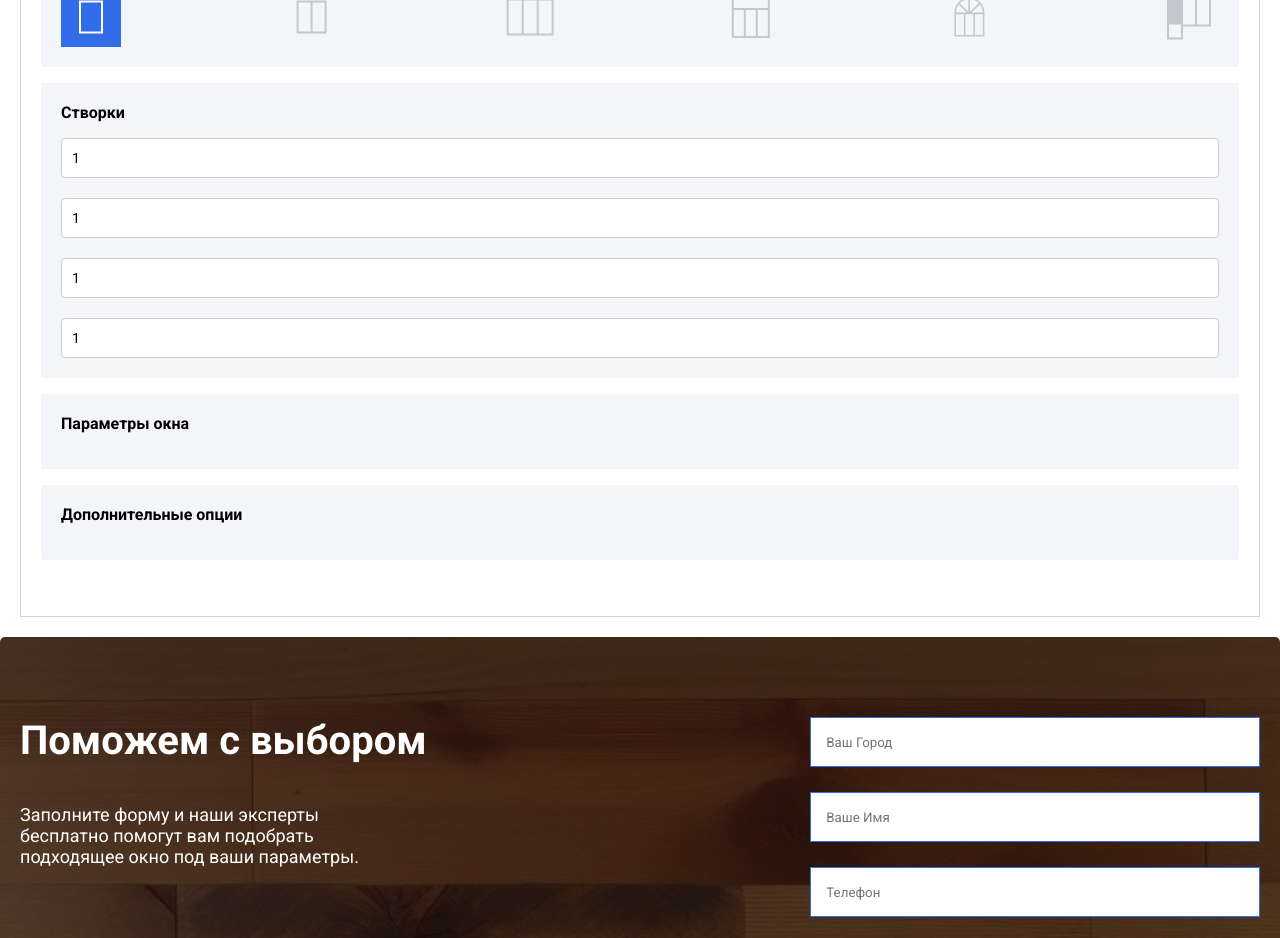
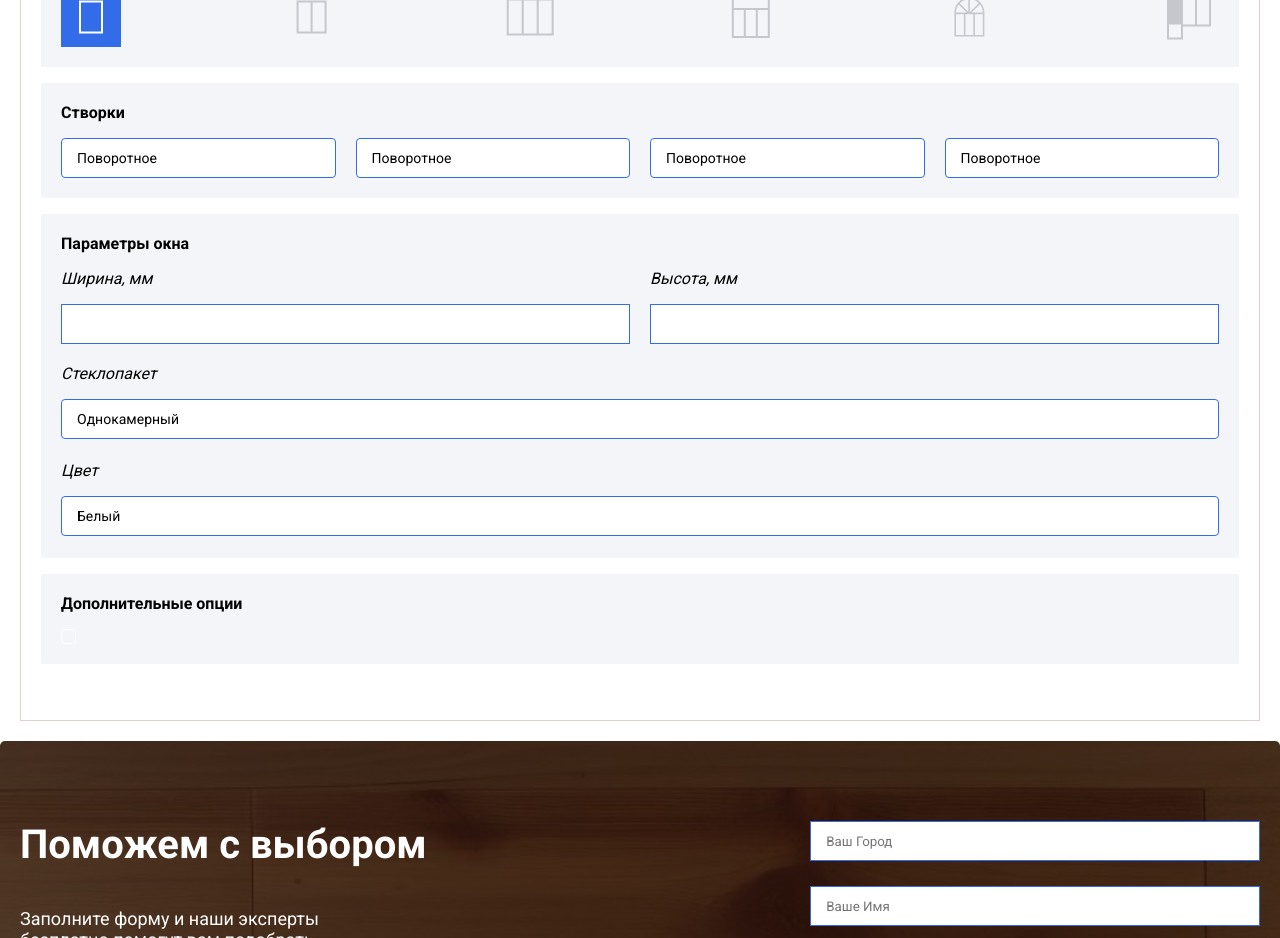
Before and after one commit to abdulaev05/wba, a Next.js app: page /calc in a window 1280 px wide. Shown: the part 860-1798 px from the top of the page. Built offline with nearby package versions, Linux system fonts and the light colour scheme.

Commit message:
Добавил инпуты и немного изменил их

```diff
--- a/src/app/calc/page.tsx
+++ b/src/app/calc/page.tsx
@@ -2,17 +2,20 @@
 import { useRef } from 'react';
 
 import ChoosingHelp from '@/components/ChoosingHelp';
-import SimpleSelect from '@/components/select/SimpleSelect';
+import SimpleSelector from '@/components/SimpleSelector';
 
+//styles
 import styles from '@/styles/pages/calculator.module.scss';
+import inputs from '@/styles/components/ui/inputs.module.scss';
+
+//imgs
 
 import { windows } from '@/imgs/imgs';
-import SimpleSelector from '@/components/SimpleSelector';
 
 const pageCalc = () => {
   const typesRef = useRef<HTMLDivElement>(null);
 
-  const handleClickType = (e) => {
+  const handleClickType = (e: any) => {
     const typeItems = typesRef.current?.children;
     if (typeItems) {
       Array.from(typeItems).forEach((child) => {
@@ -23,84 +26,50 @@ const pageCalc = () => {
     e.currentTarget.classList.add(styles.options__types__item__active);
   };
 
-  const options3 = [
+  const stvorka_opt = [
     {
-      value: 'option1',
-      label: 'Option 1',
+      value: 'поворотное',
+      label: 'Поворотное',
     },
     {
-      value: 'option2',
-      label: 'Option 2',
+      value: 'поворотно-откидное',
+      label: 'Поворотно-откидное',
     },
     {
-      value: 'option3',
-      label: 'Option 3',
+      value: 'глухое',
+      label: 'Глухое',
     },
     {
-      value: 'option4',
-      label: 'Option 1',
-    },
-    {
-      value: 'option5',
-      label: 'Option 2',
-    },
-    {
-      value: 'option6',
-      label: 'Option 3',
-    },
-    {
-      value: 'option7',
-      label: 'Option 1',
-    },
-    {
-      value: 'option8',
-      label: 'Option 2',
-    },
-    {
-      value: 'option9',
-      label: 'Option 3',
-    },
-  ];
-  const options4 = [
-    {
-      value: 'option1',
-      label: 'Option 1',
-    },
-    {
-      value: 'option2',
-      label: 'Option 2',
-    },
-    {
-      value: 'option3',
-      label: 'Option 3',
-    },
-    {
-      value: 'option4',
-      label: 'Option 1',
-    },
-    {
-      value: 'option5',
-      label: 'Option 2',
-    },
-    {
-      value: 'option6',
-      label: 'Option 3',
-    },
-    {
-      value: 'option7',
-      label: 'Option 1',
-    },
-    {
-      value: 'option8',
-      label: 'Option 2',
-    },
-    {
-      value: 'option9',
-      label: 'Option 3',
+      value: 'откидное',
+      label: 'Откидное',
     },
   ];
 
-  const stvorka_item = ['1', '2', '3'];
+  const double_glazing_opt = [
+    {
+      value: 'однокамерный',
+      label: 'Однокамерный',
+    },
+    {
+      value: 'двухкамерный',
+      label: 'Двухкамерный',
+    },
+    {
+      value: 'шумозащитный',
+      label: 'Шумозащитный',
+    },
+  ];
+
+  const color_opt = [
+    {
+      value: 'белый',
+      label: 'Белый',
+    },
+    {
+      value: 'цветной',
+      label: 'Цветной',
+    },
+  ];
 
   return (
     <main>
@@ -180,27 +149,55 @@ const pageCalc = () => {
                 <div className={styles.options__container}>
                   <div className={styles.options__title}>Створки</div>
                   <div className={styles.options__stvorka}>
-                    {/* <SimpleSelect options={options3} placeholder="hello" id="stvorka1" /> */}
-
                     <div className={styles.options__stvorka__item}>
-                      <SimpleSelector options={stvorka_item} />
+                      <SimpleSelector options={stvorka_opt} />
                     </div>
                     <div className={styles.options__stvorka__item}>
-                      <SimpleSelector options={stvorka_item} />
+                      <SimpleSelector options={stvorka_opt} />
                     </div>
                     <div className={styles.options__stvorka__item}>
-                      <SimpleSelector options={stvorka_item} />
+                      <SimpleSelector options={stvorka_opt} />
                     </div>
                     <div className={styles.options__stvorka__item}>
-                      <SimpleSelector options={stvorka_item} />
+                      <SimpleSelector options={stvorka_opt} />
                     </div>
                   </div>
                 </div>
-                <div className={styles.options__container} onClick={handleClickType}>
+                <div className={styles.options__container}>
                   <div className={styles.options__title}>Параметры окна</div>
+                  <div className={styles.options__window_options}>
+                    <div className={styles.options__window_options__size}>
+                      <div className={styles.options__window_options__size__item}>
+                        <p className={styles.options__title2}>Ширина, мм</p>
+                        <input className={inputs.square_input} type="number" name="width" />
+                      </div>
+                      <div className={styles.options__window_options__size__item}>
+                        <p className={styles.options__title2}>Высота, мм</p>
+                        <input className={inputs.square_input} type="number" name="width" />
+                      </div>
+                    </div>
+                    <div className={styles.options__window_options__another}>
+                      <div className="">
+                        <p className={styles.options__title2}>Стеклопакет</p>
+                        <SimpleSelector options={double_glazing_opt} />
+                      </div>
+                      <div className="">
+                        <p className={styles.options__title2}>Цвет</p>
+                        <SimpleSelector options={color_opt} />
+                      </div>
+                    </div>
+                  </div>
                 </div>
                 <div className={styles.options__container}>
                   <div className={styles.options__title}>Дополнительные опции</div>
+                  <div className={styles.options__additional}>
+                    <div className="">
+                      <div className={inputs.check_anim}>
+                        <input id="cbtest-19" type="checkbox" />
+                        <label className={inputs.check_box} htmlFor="cbtest-19"></label>
+                      </div>
+                    </div>
+                  </div>
                 </div>
               </div>
             </div>
--- a/src/components/SimpleSelector.tsx
+++ b/src/components/SimpleSelector.tsx
@@ -2,20 +2,25 @@ import React, { useState, useEffect, useRef } from 'react';
 import styles from '@/styles/components/ui/select.module.scss';
 import { useDebounce } from '@/hooks/useDebounce';
 
+type Option = {
+  value: string;
+  label: string;
+};
+
 type SimpleSelectorProps = {
-  options: string[];
+  options: Option[];
 };
 
 const SimpleSelector: React.FC<SimpleSelectorProps> = ({ options }) => {
   const [inputValue, setInputValue] = useState('');
-  const [placeholderValue, setPlaceholderValue] = useState<string>(options?.[0] && options[0]);
+  const [placeholderValue, setPlaceholderValue] = useState<string>(options?.[0]?.label || '');
   const [isDropdownVisible, setDropdownVisible] = useState(false);
-  const [selectedOption, setSelectedOption] = useState<string | null>(null);
-  const [filteredOptions, setFilteredOptions] = useState<string[]>(options);
+  const [selectedOption, setSelectedOption] = useState<Option | null>(null);
+  const [filteredOptions, setFilteredOptions] = useState<Option[]>(options);
   const [shouldRenderOptions, setShouldRenderOptions] = useState(false);
   const dropdownRef = useRef<HTMLDivElement>(null);
 
-  const debouncedInputValue = useDebounce(inputValue ?? '', 3000);
+  const debouncedInputValue = useDebounce(inputValue ?? '', 300);
 
   useEffect(() => {
     document.addEventListener('click', handleDocumentClick);
@@ -42,9 +47,8 @@ const SimpleSelector: React.FC<SimpleSelectorProps> = ({ options }) => {
 
   const filterOptions = (searchText: string) => {
     if (!options) return [];
-    const newFilteredOptions = options
-      .filter((option) => option.toLowerCase().includes(searchText.toLowerCase()))
-      .sort((a, b) => a.localeCompare(b));
+    const newFilteredOptions = options.filter((option) => option.label.toLowerCase().includes(searchText.trim().toLowerCase()));
+    // .sort((a, b) => a.label.localeCompare(b.label));
 
     return newFilteredOptions;
   };
@@ -53,23 +57,23 @@ const SimpleSelector: React.FC<SimpleSelectorProps> = ({ options }) => {
     setDropdownVisible(!isDropdownVisible);
   };
 
-  const handleOptionClick = (index: number) => {
-    const option = filteredOptions[index];
+  const handleOptionClick = (value: string) => {
+    const option = filteredOptions.find((child) => child.value === value);
+    if (option) {
+      setPlaceholderValue(option.label);
+      setSelectedOption(option);
+    }
     setInputValue('');
-    setPlaceholderValue(option);
-    setSelectedOption(option);
     setDropdownVisible(false);
     setShouldRenderOptions(false);
 
     const dropdownContent = dropdownRef.current?.querySelector(`.${styles.dropdownContent}`);
     if (dropdownContent) {
       Array.from(dropdownContent.children).forEach((child) => {
+        if (child.getAttribute('data-value') === value) return child.classList.add(styles.selected);
         child.classList.remove(styles.selected);
       });
     }
-
-    const currentSelectedElement = dropdownContent?.children[index];
-    currentSelectedElement?.classList.add(styles.selected);
   };
 
   return (
@@ -86,8 +90,8 @@ const SimpleSelector: React.FC<SimpleSelectorProps> = ({ options }) => {
       <div className={styles.dropdownContent}>
         {options &&
           filteredOptions.map((option, index) => (
-            <a key={index} onClick={() => handleOptionClick(index)}>
-              {option}
+            <a key={index} data-value={option.value} onClick={() => handleOptionClick(option.value)}>
+              {option.label}
             </a>
           ))}
       </div>
--- a/src/styles/common.scss
+++ b/src/styles/common.scss
@@ -60,6 +60,8 @@ nav {
   width: fit-content;
   position: relative;
   white-space: nowrap;
+  user-select: none;
+
   &__link {
     display: flex;
     align-items: center;
--- a/src/styles/components/ui/inputs.module.scss
+++ b/src/styles/components/ui/inputs.module.scss
@@ -13,28 +13,22 @@
 
 .square_input {
   width: 100%;
-  height: 50px;
+  height: 40px;
   padding-left: 15px;
 
   appearance: none;
 
   border: 1px solid $blueSky;
+  outline: none;
 
   text-transform: capitalize;
-  transition: all 0.3s ease-out 0s;
+  transition: box-shadow 0.3s ease-out 0s;
 
-  &:focus {
+  &:focus,
+  &:focus-visible {
     box-shadow: $blueSky 0px 0px 0px 1px inset;
-    outline: none;
   }
 }
-
-.checkbox {
-  width: 16px;
-  height: 16px;
-  border: none;
-}
-////////////////
 
 .check_anim {
   --background-color: #fff;
@@ -95,16 +89,16 @@
 .check_anim input[type='checkbox']:checked + .check_box::after,
 .check_anim .check_box.checked::after {
   height: calc(var(--checkbox-size) / 2);
-  animation: dothabottomcheck-19 0.2s ease 0s forwards;
+  animation: left-line 0.2s ease 0s forwards;
 }
 
 .check_anim input[type='checkbox']:checked + .check_box::before,
 .check_anim .check_box.checked::before {
   height: calc(var(--checkbox-size) * 1.2);
-  animation: dothatopcheck-19 0.4s ease 0s forwards;
+  animation: right-line 0.4s ease 0s forwards;
 }
 
-@keyframes dothabottomcheck-19 {
+@keyframes left-line {
   0% {
     height: 0;
   }
@@ -114,7 +108,7 @@
   }
 }
 
-@keyframes dothatopcheck-19 {
+@keyframes right-line {
   0% {
     height: 0;
   }
--- a/src/styles/components/ui/select.module.scss
+++ b/src/styles/components/ui/select.module.scss
@@ -8,19 +8,25 @@
     height: 40px;
 
     margin-bottom: 2px;
-    padding: 10px;
+    padding-left: 15px;
 
-    border: 1px solid #ccc;
+    border: 1px solid $blueSky;
     border-radius: 4px;
     outline: none;
-    transition: border-color 0.3s ease-in-out;
+
+    appearance: none;
+
+    text-transform: capitalize;
+    transition: box-shadow 0.3s ease-out 0s;
+
+    &:focus,
+    &:focus-visible {
+      box-shadow: $blueSky 0px 0px 0px 1px inset;
+    }
 
     &::placeholder {
       font-size: 14px;
       color: inherit;
-    }
-    &:focus {
-      border-color: $blueSky;
     }
   }
 
--- a/src/styles/pages/calculator.module.scss
+++ b/src/styles/pages/calculator.module.scss
@@ -80,6 +80,12 @@
     margin-bottom: 16px;
   }
 
+  &__title2 {
+    font-size: 16px;
+    font-style: italic;
+    margin-bottom: 16px;
+  }
+
   &__container {
     display: flex;
     flex-direction: column;
@@ -120,8 +126,8 @@
 
   //stvorka
   &__stvorka {
-    display: flex;
-    flex-direction: column;
+    display: grid;
+    grid-template-columns: 1fr;
     gap: 20px;
 
     width: 100%;
@@ -134,9 +140,53 @@
 
   //window_options
   &__window_options {
+    &__size {
+      display: flex;
+      gap: 20px;
+      margin-bottom: 20px;
+      &__item {
+        width: 100%;
+      }
+    }
+    &__another {
+      display: flex;
+      flex-direction: column;
+      gap: 20px;
+    }
   }
 
   //additional
   &__additional {
   }
 }
+
+@media (hover: hover) {
+  .options {
+    //types
+    &__types {
+      &__item {
+        &:hover {
+          cursor: pointer;
+        }
+      }
+    }
+  }
+}
+
+@media screen and (min-width: 767px) {
+  .options {
+    //stvorka
+    &__stvorka {
+      display: grid;
+      grid-template-columns: repeat(2, 1fr);
+    }
+  }
+}
+
+@media screen and (min-width: 992px) {
+  .options {
+    &__stvorka {
+      grid-template-columns: repeat(4, 1fr);
+    }
+  }
+}
```
